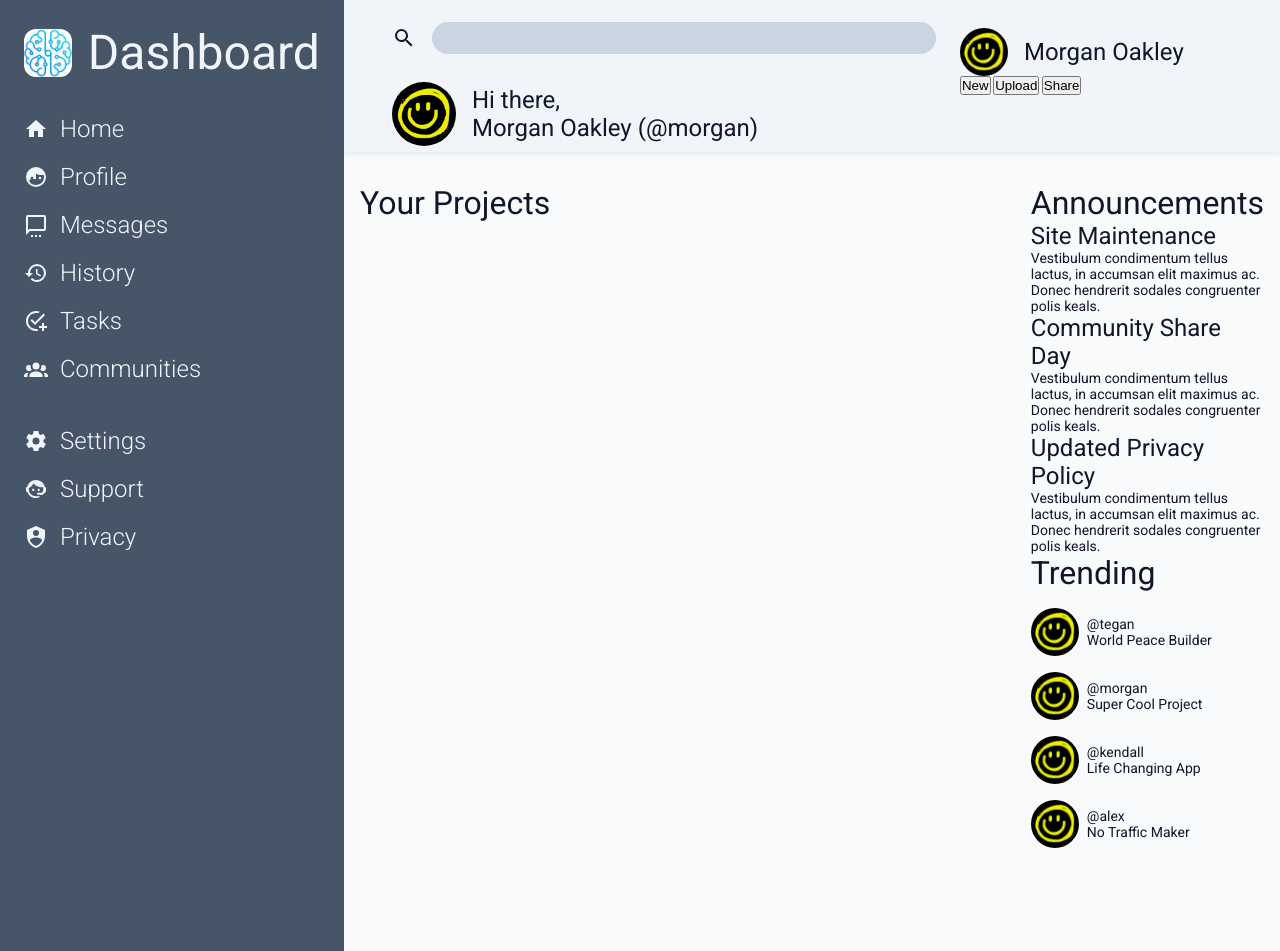
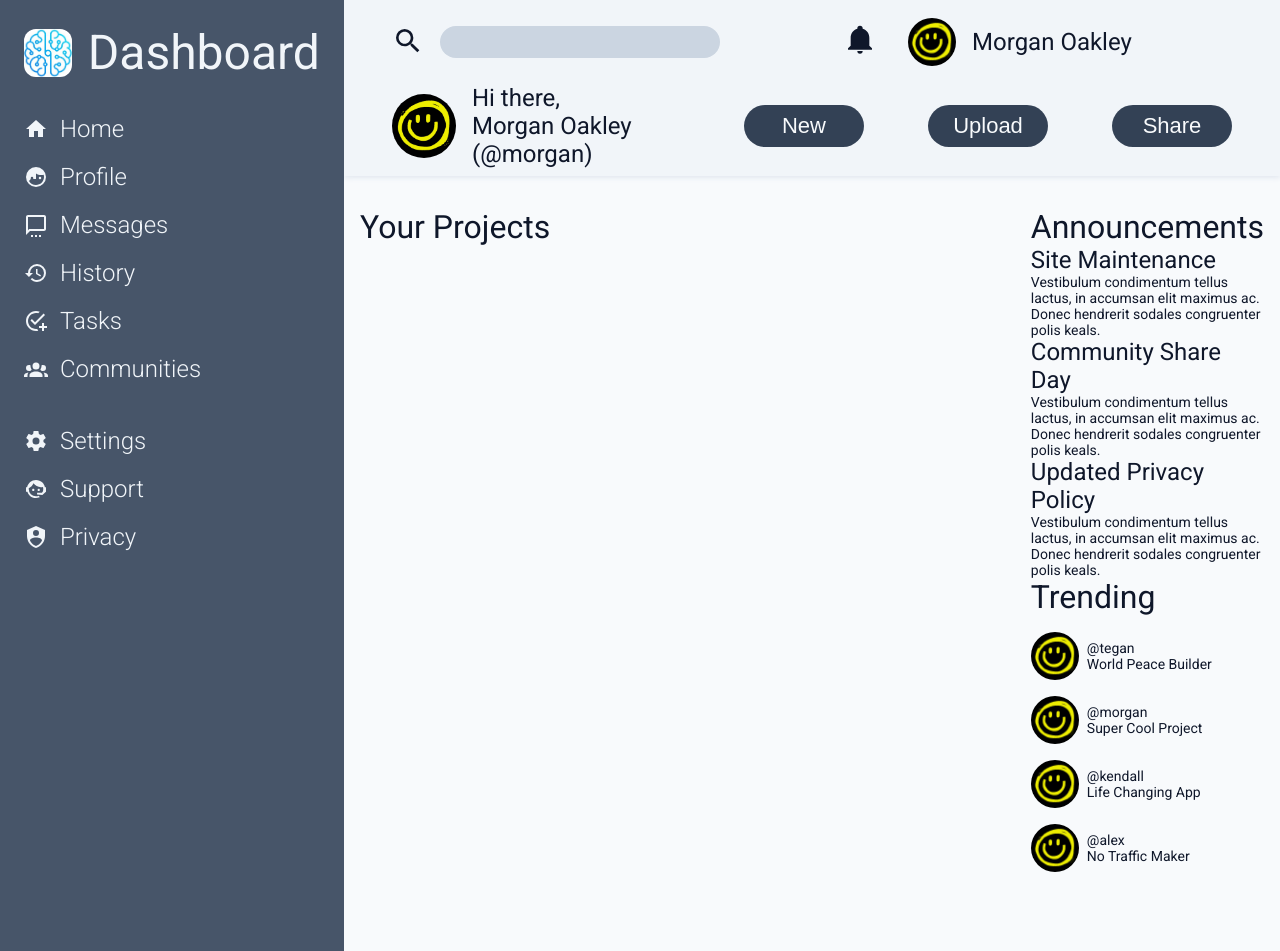
Before and after one commit to ColbyCabrera/admin-dashboard, a plain HTML site: page index.html in a window 1280 px wide. Shown: the top 951 px of the page. Drawn offline with Linux system fonts and the light colour scheme.

Commit message:
Style buttons and svg icons

```diff
--- a/index.html
+++ b/index.html
@@ -168,16 +168,21 @@
 
         <div class="header">
             <div class="search">
-                <svg style="width:24px;height:24px" viewBox="0 0 24 24">
-                    <path fill="currentColor" d="M9.5,3A6.5,6.5 0 0,1 16,9.5C16,11.11 15.41,12.59 14.44,13.73L14.71,14H15.5L20.5,19L19,20.5L14,15.5V14.71L13.73,14.44C12.59,15.41 11.11,16 9.5,16A6.5,6.5 0 0,1 3,9.5A6.5,6.5 0 0,1 9.5,3M9.5,5C7,5 5,7 5,9.5C5,12 7,14 9.5,14C12,14 14,12 14,9.5C14,7 12,5 9.5,5Z" />
-                </svg>
+
+                <label for="search">
+                    <svg style="width:32px;height:32px" viewBox="0 0 24 24">
+                        <path fill="currentColor" d="M9.5,3A6.5,6.5 0 0,1 16,9.5C16,11.11 15.41,12.59 14.44,13.73L14.71,14H15.5L20.5,19L19,20.5L14,15.5V14.71L13.73,14.44C12.59,15.41 11.11,16 9.5,16A6.5,6.5 0 0,1 3,9.5A6.5,6.5 0 0,1 9.5,3M9.5,5C7,5 5,7 5,9.5C5,12 7,14 9.5,14C12,14 14,12 14,9.5C14,7 12,5 9.5,5Z" />
+                    </svg>
+                </label>
                 <div class="search-bar">
-                    <input type="text">
+                    <input type="text" id="search">
                 </div>
             </div>
             <div class="user-info">
                 <a href="#">
-                    <img src="#" alt="" class="notification">
+                    <svg style="width:32px;height:32px" viewBox="0 0 24 24">
+                        <path fill="currentColor" d="M21,19V20H3V19L5,17V11C5,7.9 7.03,5.17 10,4.29C10,4.19 10,4.1 10,4A2,2 0 0,1 12,2A2,2 0 0,1 14,4C14,4.1 14,4.19 14,4.29C16.97,5.17 19,7.9 19,11V17L21,19M14,21A2,2 0 0,1 12,23A2,2 0 0,1 10,21" />
+                    </svg>
                 </a>
                 <a href="#" class="user">
                     <img src="img/profilepic.webp" alt="profile picture" class="profile-picture--small">
--- a/style.css
+++ b/style.css
@@ -111,6 +111,7 @@ a {
     box-shadow: #e2e8f0 0px 2px 5px;
     column-gap: 2.4rem;
     position: relative;
+    padding-bottom: 0.8rem;
 }
 
 .profile {
@@ -170,3 +171,42 @@ a {
 .search-bar input:focus {
     outline: none;
 }
+
+.buttons {
+    display: flex;
+    justify-content: center;
+    align-items: center;
+    gap: 6.4rem;
+}
+
+.user-info {
+    display: flex;
+    align-items: center;
+    gap: 3.2rem;
+    justify-content: center;
+}
+
+button {
+    height: 4.2rem;
+    width: 12rem;
+    font-size: 2.2rem;
+    font-weight: 300;
+    background-color: #334155;
+    color: #f8fafc;
+    border-radius: 25px;
+    border: 0px;
+    transition: all 0.2s;
+}
+
+button:hover {
+    transform: scale(1.05);
+    box-shadow: #cbd5e1 0px 2px 10px;
+}
+
+svg {
+    transition: all 0.2s;
+}
+
+svg:hover {
+    transform: scale(1.1);
+}
```
